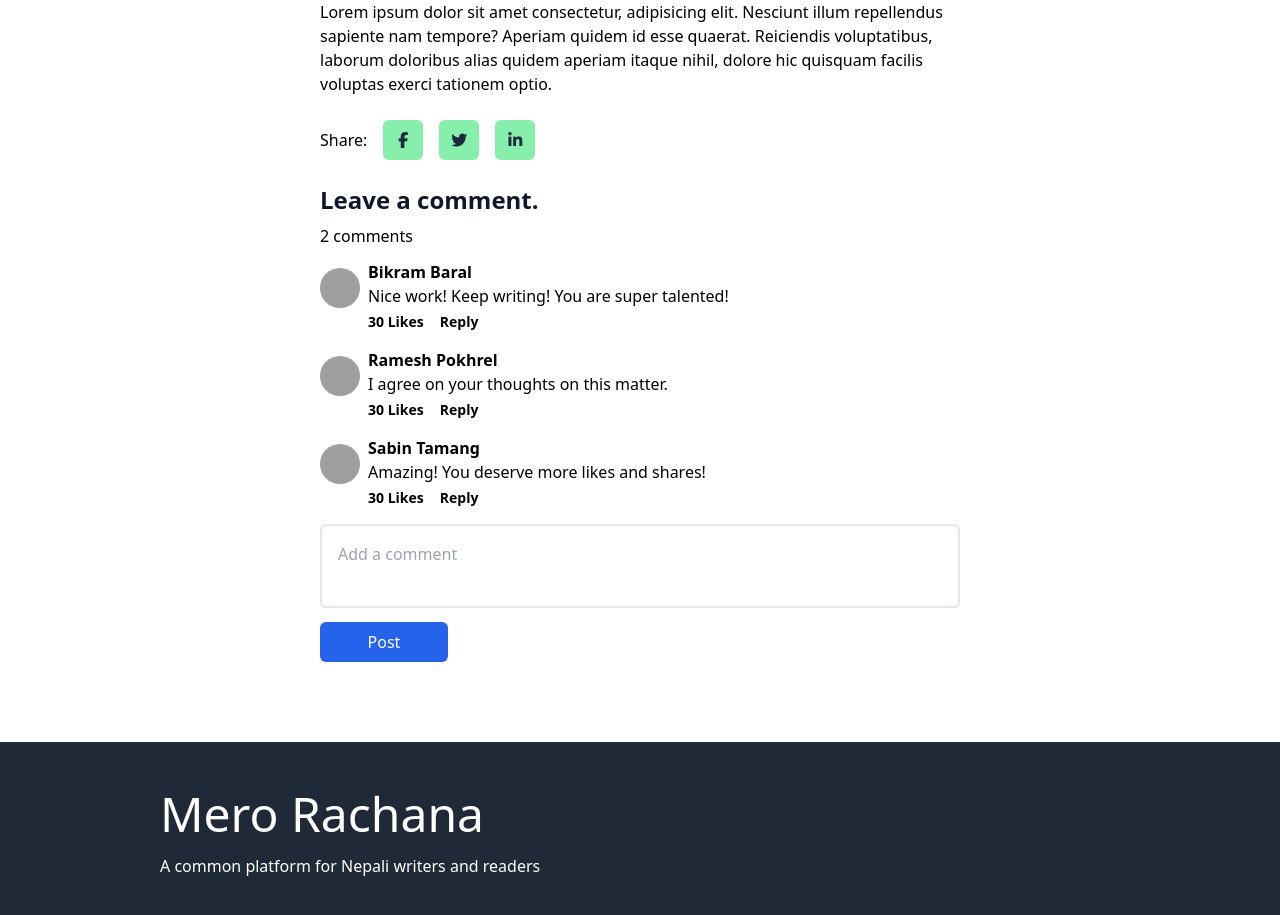
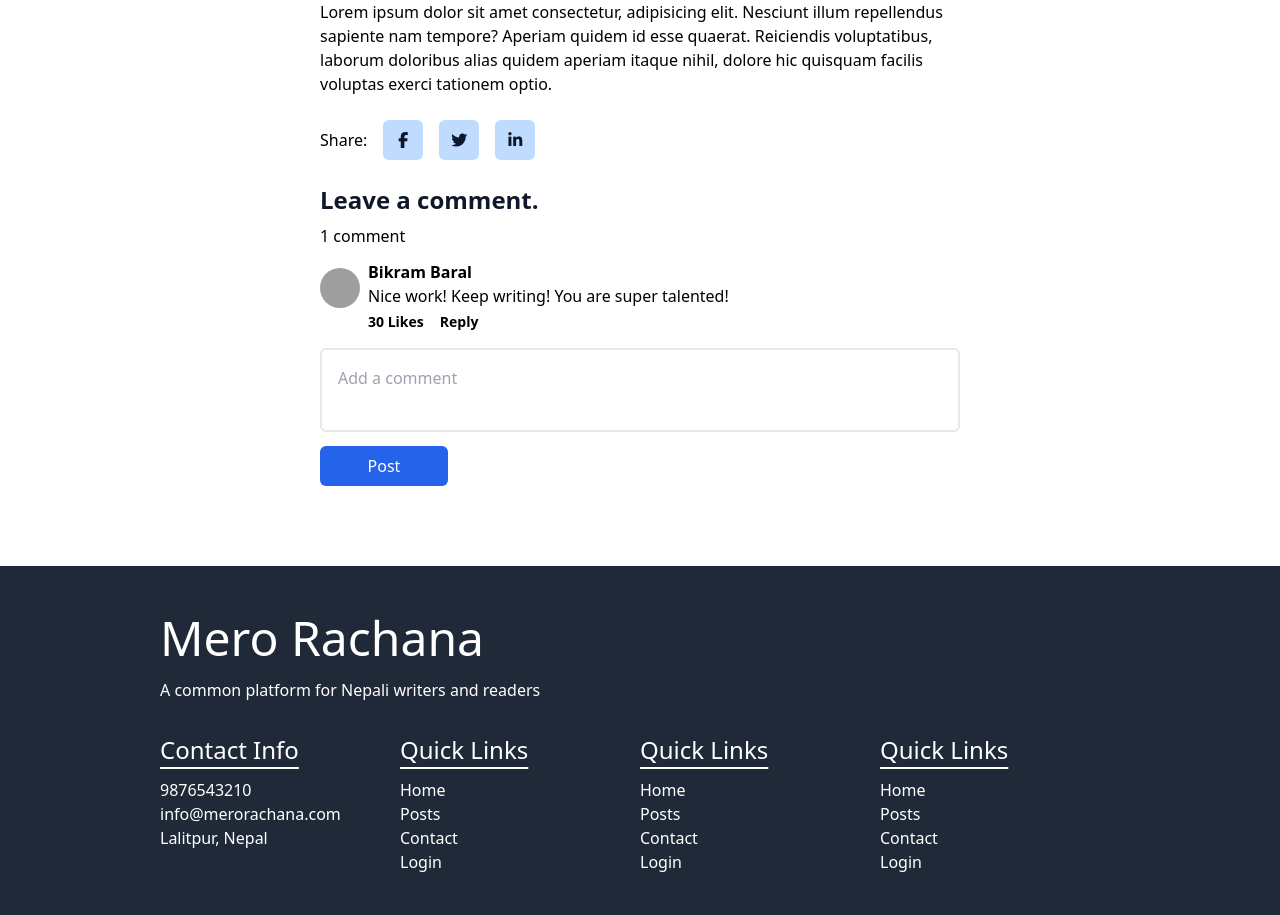
Before and after one commit to aeliyadevs/mero-rachana, a React (Vite) app: page /posts/1 in a window 1280 px wide. Shown: the part 1128-2043 px from the top of the page. Built offline with nearby package versions, Linux system fonts and the light colour scheme; grey boxes are pictures that could not be loaded.

Commit message:
load post specific comments with comment count

```diff
--- a/src/components/Comment.tsx
+++ b/src/components/Comment.tsx
@@ -1,14 +1,25 @@
 import HeadingThree from "./ul/HeadingThree";
-import { comments } from "../data/defaultPosts.json";
+// import { comments } from "../data/defaultPosts.json";
+import { GetPostComments } from "../utils/GetData";
 
-const Comment = () => {
+interface ComponentProps {
+  postId: number;
+}
+
+const Comment: React.FC<ComponentProps> = ({ postId }) => {
+  const comments = GetPostComments(postId);
+  console.log(comments);
   return (
     <>
       <HeadingThree heading="Leave a comment." />
-      <p className="pb-3">2 comments</p>
+      <p className="pb-3">
+        {comments.length === 1
+          ? comments.length + " comment"
+          : comments.length + " comments"}
+      </p>
       <div>
-        {comments.map((comment) => (
-          <div className="flex mb-4">
+        {comments.map((comment, index) => (
+          <div key={index} className="flex mb-4">
             <img
               src={comment.profile}
               alt=""
--- a/src/components/ul/HeadingThree.tsx
+++ b/src/components/ul/HeadingThree.tsx
@@ -3,7 +3,7 @@ interface ComponentProps {
 }
 const HeadingThree: React.FC<ComponentProps> = ({ heading }) => {
   return (
-    <h3 className="text-slate-900 text-2xl font-bold mb-2 hover:text-blue-700">
+    <h3 className="text-slate-900 text-2xl font-bold mb-2 hover:text-sky-700 hover:translate-x-2 duration-300">
       {heading.substring(0, 30)} {heading.length > 30 ? " ...." : ""}
     </h3>
   );
--- a/src/components/ul/ShareIcon.tsx
+++ b/src/components/ul/ShareIcon.tsx
@@ -5,7 +5,7 @@ interface ComponentProps {
 }
 const ShareIcon: React.FC<ComponentProps> = ({ icon }) => {
   return (
-    <div className="w-10 h-10 grid place-items-center rounded-md bg-green-300 text-slate-800 duration-300 ease-linear hover:bg-green-500 hover:text-slate-100">
+    <div className="w-10 h-10 grid place-items-center rounded-md bg-blue-200 text-slate-900 duration-300 ease-linear hover:bg-blue-400 hover:text-slate-100">
       {icon}
     </div>
   );
--- a/src/data/defaultPosts.json
+++ b/src/data/defaultPosts.json
@@ -66,6 +66,7 @@
   "comments": [
     {
       "id": 1,
+      "postId": 1,
       "author": "Bikram Baral",
       "comment": "Nice work! Keep writing! You are super talented!",
       "commentedOn": "Fri, 12-07-2024",
@@ -73,6 +74,7 @@
     },
     {
       "id": 2,
+      "postId": 3,
       "author": "Ramesh Pokhrel",
       "comment": "I agree on your thoughts on this matter.",
       "commentedOn": "Fri, 11-07-2024",
@@ -80,6 +82,7 @@
     },
     {
       "id": 3,
+      "postId": 3,
       "author": "Sabin Tamang",
       "comment": "Amazing! You deserve more likes and shares!",
       "commentedOn": "Fri, 09-07-2024",
--- a/src/pages/Home/index.tsx
+++ b/src/pages/Home/index.tsx
@@ -2,6 +2,7 @@ import { Link } from "react-router-dom";
 import HeadingTwo from "../../components/ul/HeadingTwo";
 import PrimaryButton from "../../components/ul/PrimaryButton";
 import { posts } from "../../data/defaultPosts.json";
+import HeadingThree from "../../components/ul/HeadingThree";
 
 const Home = () => {
   let featuredPost = undefined;
@@ -13,9 +14,11 @@ const Home = () => {
     <>
       <section className="w-9/12 mx-auto my-8 flex items-center">
         <div className="bg-slate-100 rounded-md -mr-32 relative border-l-2 border-b-2 border-blue-200 p-10">
-          <h2 className="text-4xl font-semibold mb-4">
-            {featuredPost?.postTitle}
-          </h2>
+          <Link to={"/posts/" + featuredPost?.postId}>
+            <h2 className="text-4xl font-semibold  mb-4 hover:text-sky-700 hover:translate-x-2 duration-300">
+              {featuredPost?.postTitle}
+            </h2>
+          </Link>
           <p className="font-semibold mb-2">
             Aeliyadevs | {featuredPost?.createdAt} |{" "}
             {featuredPost?.postCategory}
--- a/src/templates/Single.tsx
+++ b/src/templates/Single.tsx
@@ -49,7 +49,7 @@ const Single = () => {
       <p>{post.postContent}</p>
       <p>{post.postContent}</p>
       <SocialShare />
-      <Comment />
+      <Comment postId={post.postId} />
     </article>
   );
 };
--- /dev/null
+++ b/src/utils/GetData.tsx
@@ -0,0 +1,5 @@
+import { comments } from "../data/defaultPosts.json";
+export const GetPostComments = (postId: number) => {
+  let postComments = comments.filter((comment) => comment.postId === postId);
+  return postComments;
+};
```
